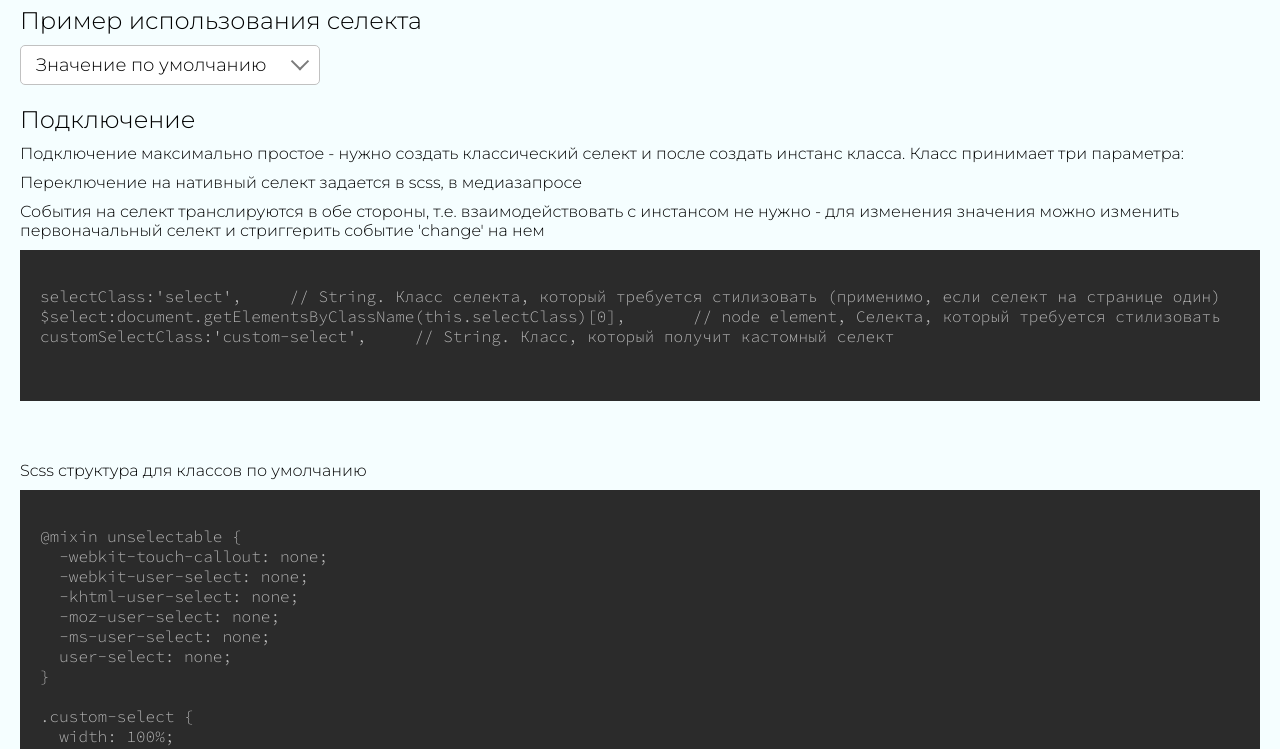
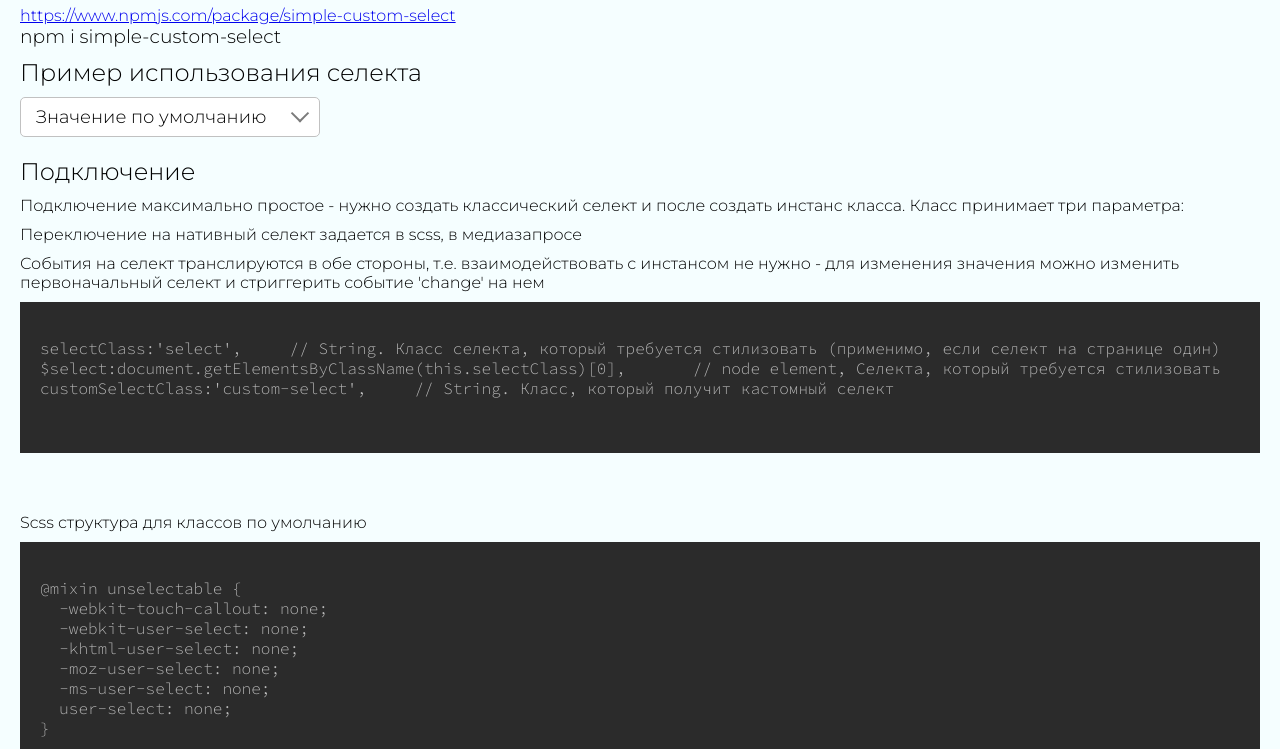
Before and after one commit to xdle-programmer/select, a website: page demo/index.html in a window 1280 px wide. Shown: the part 176-925 px from the top of the page. Drawn offline with Linux system fonts and the light colour scheme.

Commit message:
initial commit

```diff
--- a/demo/index.html
+++ b/demo/index.html
@@ -11,6 +11,10 @@
 
 <div class="demo">
     <h1 class="demo__title">Селект</h1>
+    <div class="demo__text-article">
+        <a href="https://www.npmjs.com/package/simple-custom-select" class="demo__subtitle-h3">https://www.npmjs.com/package/simple-custom-select</a>
+        <h3 class="demo__subtitle-h3">npm i simple-custom-select</h3>
+    </div>
 
     <h2 class="demo__subtitle-h2">Пример использования селекта</h2>
 
--- a/package.json
+++ b/package.json
@@ -1,6 +1,6 @@
 {
   "name": "simple-custom-select",
-  "version": "1.0.1",
+  "version": "1.0.2",
   "description": "Simple custom select",
   "main": "dist/script.js",
   "browserslist": [
```
